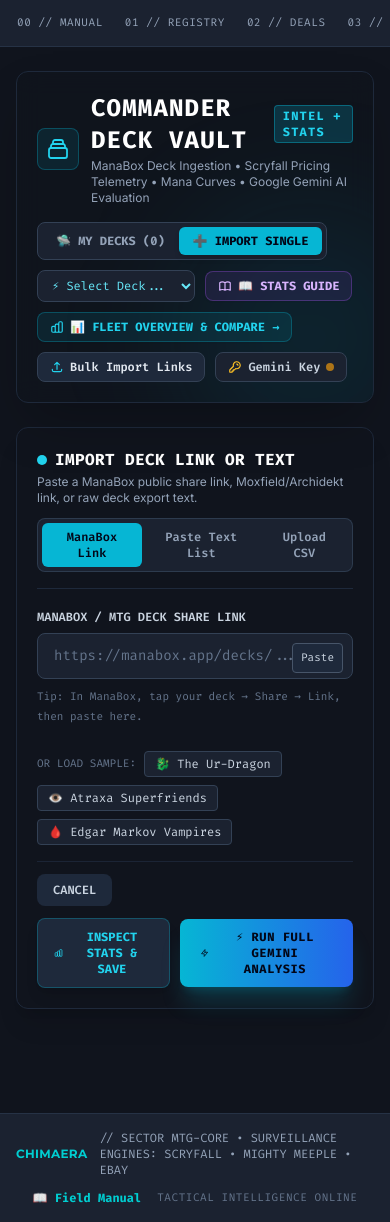
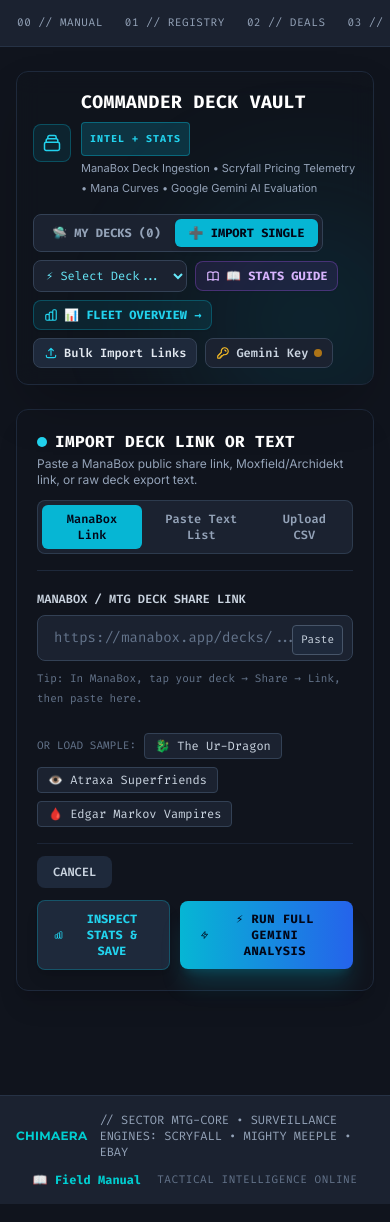
Before and after one commit to jpmclaug/Chimaera, a Flask app: page /deck-analyzer in a window 390 px wide; the page is wider, and only the part inside the window is pictured. Shown: the part 57-1279 px from the top of that part. Run offline with Flask 3, Linux system fonts and the light colour scheme; the visitor is signed in with stand-in values (Sample User, id 1); data that the repository does not hold is empty; some libraries are stand-ins or nearby versions.

Commit message:
fix(mobile): resolve inspector tab nesting, fix data visibility and eliminate header horizontal overflow

```diff
--- a/templates/base.html
+++ b/templates/base.html
@@ -1,5 +1,5 @@
 <!DOCTYPE html>
-<html lang="en" class="dark">
+<html lang="en" class="dark overflow-x-hidden">
 <head>
     <meta charset="UTF-8">
     <meta name="viewport" content="width=device-width, initial-scale=1.0">
@@ -56,7 +56,7 @@
     </script>
     <link rel="stylesheet" href="{{ url_for('static', filename='css/custom.css') }}">
 </head>
-<body class="bg-[#10141D] text-[#F1F5F9] min-h-screen flex flex-col font-sans text-sm antialiased selection:bg-[#DC143C] selection:text-white">
+<body class="bg-[#10141D] text-[#F1F5F9] min-h-screen flex flex-col font-sans text-sm antialiased selection:bg-[#DC143C] selection:text-white overflow-x-hidden">
 
     <!-- Top Tactical Navigation -->
     <nav class="bg-[#1B2230] border-b border-[#263245] sticky top-0 z-40">
@@ -279,7 +279,7 @@
     {% endif %}
 
     <!-- Main Container -->
-    <main class="flex-1 max-w-7xl w-full mx-auto px-4 sm:px-6 lg:px-8 py-6">
+    <main class="flex-1 max-w-7xl w-full mx-auto px-4 sm:px-6 lg:px-8 py-6 min-w-0">
         {% block content %}{% endblock %}
     </main>
 
--- a/templates/deck_analyzer.html
+++ b/templates/deck_analyzer.html
@@ -7,33 +7,33 @@
 <div class="max-w-7xl mx-auto space-y-6 pb-20">
 
     <!-- Top Tactical Header HUD -->
-    <div class="bg-[#10141D]/90 border border-slate-800 rounded-xl p-5 md:p-6 backdrop-blur-md shadow-2xl relative overflow-hidden">
+    <div class="bg-[#10141D]/90 border border-slate-800 rounded-xl p-4 sm:p-5 md:p-6 backdrop-blur-md shadow-2xl relative overflow-hidden">
         <div class="absolute -right-16 -bottom-16 w-64 h-64 bg-cyan-500/10 rounded-full blur-3xl pointer-events-none"></div>
         <div class="flex flex-col md:flex-row md:items-center justify-between gap-4 relative z-10">
             <div>
-                <div class="flex items-center space-x-3">
-                    <span class="inline-flex items-center justify-center p-2 rounded-lg bg-cyan-500/10 border border-cyan-500/30 text-cyan-400">
-                        <svg class="w-6 h-6" fill="none" stroke="currentColor" viewBox="0 0 24 24">
+                <div class="flex items-center space-x-2.5 sm:space-x-3">
+                    <span class="inline-flex items-center justify-center p-2 rounded-lg bg-cyan-500/10 border border-cyan-500/30 text-cyan-400 flex-shrink-0">
+                        <svg class="w-5 h-5 sm:w-6 sm:h-6" fill="none" stroke="currentColor" viewBox="0 0 24 24">
                             <path stroke-linecap="round" stroke-linejoin="round" stroke-width="1.8" d="M19 11H5m14 0a2 2 0 012 2v6a2 2 0 01-2 2H5a2 2 0 01-2-2v-6a2 2 0 012-2m14 0V9a2 2 0 00-2-2M5 11V9a2 2 0 012-2m0 0V5a2 2 0 012-2h6a2 2 0 012 2v2M7 7h10" />
                         </svg>
                     </span>
-                    <div>
-                        <h1 class="text-2xl md:text-3xl font-black text-white tracking-wider uppercase font-mono flex items-center gap-2">
-                            Commander Deck Vault
-                            <span class="text-xs px-2 py-0.5 rounded bg-cyan-500/20 text-cyan-400 border border-cyan-500/40 font-mono font-bold tracking-widest uppercase">Intel + Stats</span>
+                    <div class="min-w-0">
+                        <h1 class="text-lg sm:text-2xl md:text-3xl font-black text-white tracking-wide sm:tracking-wider uppercase font-mono flex flex-wrap items-center gap-1.5 sm:gap-2">
+                            <span>Commander Deck Vault</span>
+                            <span class="text-[10px] sm:text-xs px-2 py-0.5 rounded bg-cyan-500/20 text-cyan-400 border border-cyan-500/40 font-mono font-bold tracking-widest uppercase">Intel + Stats</span>
                         </h1>
-                        <p class="text-xs text-slate-400 mt-0.5">ManaBox Deck Ingestion &bull; Scryfall Pricing Telemetry &bull; Mana Curves &bull; Google Gemini AI Evaluation</p>
+                        <p class="text-[11px] sm:text-xs text-slate-400 mt-0.5 break-words">ManaBox Deck Ingestion &bull; Scryfall Pricing Telemetry &bull; Mana Curves &bull; Google Gemini AI Evaluation</p>
                     </div>
                 </div>
             </div>
 
             <!-- View Switcher & Action Controls -->
-            <div class="flex flex-wrap items-center gap-2.5">
+            <div class="flex flex-wrap items-center gap-2">
                 <div class="bg-[#1B2230] p-1 rounded-lg border border-slate-700 flex items-center">
-                    <button id="viewVaultBtn" onclick="switchMainView('vault')" class="px-3.5 py-1.5 rounded-md text-xs font-mono font-bold uppercase transition-all bg-cyan-500 text-slate-950 shadow-md cursor-pointer">
+                    <button id="viewVaultBtn" onclick="switchMainView('vault')" class="px-3 py-1.5 rounded-md text-xs font-mono font-bold uppercase transition-all bg-cyan-500 text-slate-950 shadow-md cursor-pointer">
                         🛸 My Decks (<span id="savedDecksCount">{{ recent_decks|length }}</span>)
                     </button>
-                    <button id="viewIngestBtn" onclick="switchMainView('ingest')" class="px-3.5 py-1.5 rounded-md text-xs font-mono font-bold uppercase transition-all text-slate-400 hover:text-white cursor-pointer">
+                    <button id="viewIngestBtn" onclick="switchMainView('ingest')" class="px-3 py-1.5 rounded-md text-xs font-mono font-bold uppercase transition-all text-slate-400 hover:text-white cursor-pointer">
                         ➕ Import Single
                     </button>
                 </div>
@@ -41,7 +41,7 @@
                 <!-- Quick Deck Selector -->
                 <div class="relative flex items-center">
                     <select id="quickDeckSelect" onchange="if(this.value) loadSavedDeckIntoInspector(this.value)"
-                            class="bg-[#1B2230] hover:bg-slate-800 border border-slate-700 hover:border-cyan-500/50 focus:border-cyan-400 rounded-lg px-2.5 py-1.5 text-xs text-cyan-300 font-mono transition cursor-pointer max-w-[210px] truncate"
+                            class="bg-[#1B2230] hover:bg-slate-800 border border-slate-700 hover:border-cyan-500/50 focus:border-cyan-400 rounded-lg px-2 sm:px-2.5 py-1.5 text-xs text-cyan-300 font-mono transition cursor-pointer max-w-[170px] sm:max-w-[210px] truncate"
                             title="Quick Switch Deck">
                         <option value="">⚡ Quick Select Deck...</option>
                         {% for d in recent_decks %}
@@ -50,29 +50,29 @@
                     </select>
                 </div>
 
-                <a href="/system-overview#commander-stats" class="px-3 py-1.5 rounded-lg bg-purple-500/10 hover:bg-purple-500 text-purple-300 hover:text-slate-950 border border-purple-500/30 text-xs font-mono font-bold uppercase flex items-center space-x-1.5 transition shadow-sm" title="View Commander Statistical Telemetry & EDH Analytics Field Manual">
-                    <svg class="w-3.5 h-3.5 text-current" fill="none" stroke="currentColor" viewBox="0 0 24 24">
+                <a href="/system-overview#commander-stats" class="px-2.5 sm:px-3 py-1.5 rounded-lg bg-purple-500/10 hover:bg-purple-500 text-purple-300 hover:text-slate-950 border border-purple-500/30 text-xs font-mono font-bold uppercase flex items-center space-x-1.5 transition shadow-sm" title="View Commander Statistical Telemetry & EDH Analytics Field Manual">
+                    <svg class="w-3.5 h-3.5 text-current flex-shrink-0" fill="none" stroke="currentColor" viewBox="0 0 24 24">
                         <path stroke-linecap="round" stroke-linejoin="round" stroke-width="2" d="M12 6.253v13m0-13C10.832 5.477 9.246 5 7.5 5S4.168 5.477 3 6.253v13C4.168 18.477 5.754 18 7.5 18s3.332.477 4.5 1.253m0-13C13.168 5.477 14.754 5 16.5 5c1.747 0 3.332.477 4.5 1.253v13C19.832 18.477 18.247 18 16.5 18c-1.746 0-3.332.477-4.5 1.253"></path>
                     </svg>
                     <span>📖 Stats Guide</span>
                 </a>
 
-                <a href="/deck-overview" class="px-3 py-1.5 rounded-lg bg-cyan-500/10 hover:bg-cyan-500 text-cyan-400 hover:text-slate-950 border border-cyan-500/30 text-xs font-mono font-bold uppercase flex items-center space-x-1.5 transition shadow-sm" title="View Fleet Overview & Head-to-Head Comparison">
-                    <svg class="w-3.5 h-3.5 text-current" fill="none" stroke="currentColor" viewBox="0 0 24 24">
+                <a href="/deck-overview" class="px-2.5 sm:px-3 py-1.5 rounded-lg bg-cyan-500/10 hover:bg-cyan-500 text-cyan-400 hover:text-slate-950 border border-cyan-500/30 text-xs font-mono font-bold uppercase flex items-center space-x-1.5 transition shadow-sm" title="View Fleet Overview & Head-to-Head Comparison">
+                    <svg class="w-3.5 h-3.5 text-current flex-shrink-0" fill="none" stroke="currentColor" viewBox="0 0 24 24">
                         <path stroke-linecap="round" stroke-linejoin="round" stroke-width="2" d="M9 19v-6a2 2 0 00-2-2H5a2 2 0 00-2 2v6a2 2 0 002 2h2a2 2 0 002-2zm0 0V9a2 2 0 012-2h2a2 2 0 012 2v10m-6 0a2 2 0 002 2h2a2 2 0 002-2m0 0V5a2 2 0 012-2h2a2 2 0 012 2v14a2 2 0 01-2 2h-2a2 2 0 01-2-2z" />
                     </svg>
-                    <span>📊 Fleet Overview & Compare &rarr;</span>
+                    <span>📊 Fleet Overview &rarr;</span>
                 </a>
 
-                <button onclick="openBulkImportModal()" class="px-3 py-1.5 rounded-lg bg-slate-800 hover:bg-slate-700 border border-slate-700 text-slate-200 text-xs font-mono font-semibold flex items-center space-x-1.5 transition">
-                    <svg class="w-3.5 h-3.5 text-cyan-400" fill="none" stroke="currentColor" viewBox="0 0 24 24">
+                <button onclick="openBulkImportModal()" class="px-2.5 sm:px-3 py-1.5 rounded-lg bg-slate-800 hover:bg-slate-700 border border-slate-700 text-slate-200 text-xs font-mono font-semibold flex items-center space-x-1.5 transition">
+                    <svg class="w-3.5 h-3.5 text-cyan-400 flex-shrink-0" fill="none" stroke="currentColor" viewBox="0 0 24 24">
                         <path stroke-linecap="round" stroke-linejoin="round" stroke-width="2" d="M4 16v1a3 3 0 003 3h10a3 3 0 003-3v-1m-4-8l-4-4m0 0L8 8m4-4v12" />
                     </svg>
                     <span>Bulk Import Links</span>
                 </button>
 
-                <button onclick="openApiKeyModal()" class="px-3 py-1.5 rounded-lg bg-[#1B2230] hover:bg-slate-800 border border-slate-700 text-slate-300 text-xs font-mono font-semibold flex items-center space-x-1.5 transition">
-                    <svg class="w-3.5 h-3.5 text-amber-400" fill="none" stroke="currentColor" viewBox="0 0 24 24">
+                <button onclick="openApiKeyModal()" class="px-2.5 sm:px-3 py-1.5 rounded-lg bg-[#1B2230] hover:bg-slate-800 border border-slate-700 text-slate-300 text-xs font-mono font-semibold flex items-center space-x-1.5 transition">
+                    <svg class="w-3.5 h-3.5 text-amber-400 flex-shrink-0" fill="none" stroke="currentColor" viewBox="0 0 24 24">
                         <path stroke-linecap="round" stroke-linejoin="round" stroke-width="2" d="M15 7a2 2 0 012 2m4 0a6 6 0 01-7.743 5.743L11 17H9v2H7v2H4a1 1 0 01-1-1v-2.586a1 1 0 01.293-.707l5.964-5.964A6 6 0 1121 9z" />
                     </svg>
                     <span>Gemini Key</span>
@@ -261,46 +261,46 @@
                     <!-- 6 Stat Cards Grid (3 columns on mobile, 6 columns on sm/md, flex row on lg) -->
                     <div class="grid grid-cols-3 sm:grid-cols-6 gap-2 w-full lg:w-auto">
                         <!-- Nonland AMV -->
-                        <div id="inspectorAmvContainer" class="bg-[#1B2230]/90 border border-slate-700/80 rounded-xl px-2.5 py-1.5 text-center min-w-[75px]">
+                        <div id="inspectorAmvContainer" class="bg-[#1B2230]/90 border border-slate-700/80 rounded-xl px-2 py-1.5 text-center min-w-0 flex-1 sm:flex-initial">
                             <span class="block text-[8px] sm:text-[9px] font-mono text-slate-400 uppercase">Nonland AMV</span>
                             <span id="inspectorAvgCmc" class="text-xs sm:text-sm font-black text-amber-400 font-mono">0.00</span>
                         </div>
 
                         <!-- Fast Ramp -->
-                        <div class="bg-[#1B2230]/90 border border-slate-700/80 rounded-xl px-2.5 py-1.5 text-center min-w-[70px]">
+                        <div class="bg-[#1B2230]/90 border border-slate-700/80 rounded-xl px-2 py-1.5 text-center min-w-0 flex-1 sm:flex-initial">
                             <span class="block text-[8px] sm:text-[9px] font-mono text-slate-400 uppercase">Fast Ramp</span>
                             <span id="inspectorFastRamp" class="text-xs sm:text-sm font-black text-emerald-400 font-mono">0</span>
                         </div>
 
                         <!-- Instant Speed % -->
-                        <div class="bg-[#1B2230]/90 border border-slate-700/80 rounded-xl px-2.5 py-1.5 text-center min-w-[70px]">
+                        <div class="bg-[#1B2230]/90 border border-slate-700/80 rounded-xl px-2 py-1.5 text-center min-w-0 flex-1 sm:flex-initial">
                             <span class="block text-[8px] sm:text-[9px] font-mono text-slate-400 uppercase">Instant %</span>
                             <span id="inspectorInstantSpeed" class="text-xs sm:text-sm font-black text-cyan-400 font-mono">0%</span>
                         </div>
 
                         <!-- Tapland Penalty % -->
-                        <div class="bg-[#1B2230]/90 border border-slate-700/80 rounded-xl px-2.5 py-1.5 text-center min-w-[70px]">
+                        <div class="bg-[#1B2230]/90 border border-slate-700/80 rounded-xl px-2 py-1.5 text-center min-w-0 flex-1 sm:flex-initial">
                             <span class="block text-[8px] sm:text-[9px] font-mono text-slate-400 uppercase">Tapland %</span>
                             <span id="inspectorTaplandPenalty" class="text-xs sm:text-sm font-black text-rose-400 font-mono">0%</span>
                         </div>
 
                         <!-- Engines -->
-                        <div class="bg-[#1B2230]/90 border border-slate-700/80 rounded-xl px-2.5 py-1.5 text-center min-w-[70px]">
+                        <div class="bg-[#1B2230]/90 border border-slate-700/80 rounded-xl px-2 py-1.5 text-center min-w-0 flex-1 sm:flex-initial">
                             <span class="block text-[8px] sm:text-[9px] font-mono text-slate-400 uppercase">Engines</span>
                             <span id="inspectorEngineDraw" class="text-xs sm:text-sm font-black text-purple-400 font-mono">0</span>
                         </div>
 
                         <!-- Total Deck Value -->
-                        <div class="bg-[#1B2230]/90 border border-slate-700/80 rounded-xl px-2.5 py-1.5 text-center min-w-[75px]">
+                        <div class="bg-[#1B2230]/90 border border-slate-700/80 rounded-xl px-2 py-1.5 text-center min-w-0 flex-1 sm:flex-initial">
                             <span class="block text-[8px] sm:text-[9px] font-mono text-slate-400 uppercase">TCG Value</span>
                             <span id="inspectorTotalValue" class="text-xs sm:text-sm font-black text-emerald-400 font-mono">$0.00</span>
                         </div>
                     </div>
 
                     <!-- Action Buttons -->
-                    <div class="flex items-center gap-2 w-full lg:w-auto justify-between lg:justify-end pt-2 lg:pt-0 border-t lg:border-t-0 lg:border-l border-slate-800">
+                    <div class="flex flex-wrap items-center gap-2 w-full lg:w-auto justify-between sm:justify-start lg:justify-end pt-2 lg:pt-0 border-t lg:border-t-0 lg:border-l border-slate-800">
                         <select id="inspectorDeckSelect" onchange="if(this.value) loadSavedDeckIntoInspector(this.value)"
-                                class="flex-1 lg:flex-initial bg-[#10141D] hover:bg-slate-800 border border-cyan-500/40 focus:border-cyan-400 rounded-lg px-2.5 py-1.5 text-xs text-cyan-300 font-mono transition cursor-pointer max-w-[170px] sm:max-w-[200px] truncate"
+                                class="flex-1 sm:flex-initial bg-[#10141D] hover:bg-slate-800 border border-cyan-500/40 focus:border-cyan-400 rounded-lg px-2 sm:px-2.5 py-1.5 text-xs text-cyan-300 font-mono transition cursor-pointer min-w-0 max-w-[155px] sm:max-w-[200px] truncate"
                                 title="Switch Deck in Inspector">
                             <option value="">⚡ Switch Deck...</option>
                             {% for d in recent_decks %}
@@ -315,7 +315,7 @@
                             </svg>
                         </button>
 
-                        <button onclick="switchMainView('vault')" class="px-3 py-2 rounded-lg bg-slate-800 hover:bg-cyan-500 hover:text-slate-950 border border-slate-700 hover:border-cyan-500 text-slate-300 font-mono text-xs font-semibold uppercase transition cursor-pointer flex items-center gap-1 flex-shrink-0" title="Return to Deck Vault grid">
+                        <button onclick="switchMainView('vault')" class="px-2.5 sm:px-3 py-1.5 sm:py-2 rounded-lg bg-slate-800 hover:bg-cyan-500 hover:text-slate-950 border border-slate-700 hover:border-cyan-500 text-slate-300 font-mono text-xs font-semibold uppercase transition cursor-pointer flex items-center gap-1 flex-shrink-0" title="Return to Deck Vault grid">
                             <span>&larr;</span>
                             <span>All Decks</span>
                         </button>
@@ -349,7 +349,7 @@
                     <span class="text-sm md:text-base leading-none">⚡</span>
                     <span class="block md:hidden text-[10px] tracking-tight">AI Intel</span>
                     <span class="hidden md:inline whitespace-nowrap">Gemini AI Strategic Intel</span>
-                    <span id="aiTabBadge" class="text-[8px] md:text-[9px] px-1 md:px-1.5 py-0.2 rounded bg-amber-500/20 text-amber-400 border border-amber-500/30 font-mono">Ready</span>
+                    <span id="aiTabBadge" class="hidden sm:inline-block text-[8px] md:text-[9px] px-1 md:px-1.5 py-0.2 rounded bg-amber-500/20 text-amber-400 border border-amber-500/30 font-mono">Ready</span>
                 </button>
 
                 <!-- Tab 4: Tactical Upgrades -->
@@ -358,7 +358,7 @@
                     <span class="text-sm md:text-base leading-none">💎</span>
                     <span class="block md:hidden text-[10px] tracking-tight">Upgrades</span>
                     <span class="hidden md:inline whitespace-nowrap">Tactical Upgrades</span>
-                    <span id="upgradesTabBadge" class="text-[8px] md:text-[9px] px-1 md:px-1.5 py-0.2 rounded bg-emerald-500/20 text-emerald-400 border border-emerald-500/30 font-mono">Dual-Tier</span>
+                    <span id="upgradesTabBadge" class="hidden sm:inline-block text-[8px] md:text-[9px] px-1 md:px-1.5 py-0.2 rounded bg-emerald-500/20 text-emerald-400 border border-emerald-500/30 font-mono">Dual-Tier</span>
                 </button>
             </div>
         </div>
@@ -865,6 +865,7 @@
                     </div>
                 </div>
             </div>
+        </div>
         </div>
 
         <!-- ========================================================================= -->
@@ -1367,7 +1368,8 @@
 // Inspector Tabs
 let currentInspectorTab = 'stats';
 
-function switchInspectorTab(tab) {
+function switchInspectorTab(tab, options = {}) {
+    const { skipScroll = false } = options;
     currentInspectorTab = tab || 'stats';
     const tabs = ['stats', 'cards', 'ai', 'upgrades'];
     tabs.forEach(t => {
@@ -1386,12 +1388,16 @@
         }
     });
 
-    // If scrolled past the inspector tab bar, smoothly align scroll to sticky tab bar
-    const tabContainer = document.getElementById('inspectorTabBarContainer');
-    if (tabContainer) {
-        const rect = tabContainer.getBoundingClientRect();
-        if (rect.top < 64) {
-            tabContainer.scrollIntoView({ behavior: 'smooth', block: 'start' });
+    // Smoothly dock sticky tab bar below the top navigation bar so the user immediately sees the tab content
+    if (!skipScroll) {
+        const tabContainer = document.getElementById('inspectorTabBarContainer');
+        if (tabContainer) {
+            const navHeight = window.innerWidth >= 640 ? 64 : 56;
+            const containerTop = tabContainer.getBoundingClientRect().top + window.scrollY;
+            window.scrollTo({
+                top: Math.max(0, containerTop - navHeight - 6),
+                behavior: 'smooth'
+            });
         }
     }
 
@@ -1548,14 +1554,14 @@
 
     if (amvElem) {
         if (amv <= 2.8) {
-            amvElem.className = "text-sm font-black text-emerald-400 font-mono";
-            if (amvContainer) amvContainer.className = "bg-emerald-500/10 border border-emerald-500/40 rounded-xl px-3 py-1.5 text-center min-w-[85px]";
+            amvElem.className = "text-xs sm:text-sm font-black text-emerald-400 font-mono";
+            if (amvContainer) amvContainer.className = "bg-emerald-500/10 border border-emerald-500/40 rounded-xl px-2 py-1.5 text-center min-w-0 flex-1 sm:flex-initial";
         } else if (amv <= 3.4) {
-            amvElem.className = "text-sm font-black text-amber-400 font-mono";
-            if (amvContainer) amvContainer.className = "bg-amber-500/10 border border-amber-500/40 rounded-xl px-3 py-1.5 text-center min-w-[85px]";
+            amvElem.className = "text-xs sm:text-sm font-black text-amber-400 font-mono";
+            if (amvContainer) amvContainer.className = "bg-amber-500/10 border border-amber-500/40 rounded-xl px-2 py-1.5 text-center min-w-0 flex-1 sm:flex-initial";
         } else {
-            amvElem.className = "text-sm font-black text-rose-400 font-mono";
-            if (amvContainer) amvContainer.className = "bg-rose-500/10 border border-rose-500/40 rounded-xl px-3 py-1.5 text-center min-w-[85px]";
+            amvElem.className = "text-xs sm:text-sm font-black text-rose-400 font-mono";
+            if (amvContainer) amvContainer.className = "bg-rose-500/10 border border-rose-500/40 rounded-xl px-2 py-1.5 text-center min-w-0 flex-1 sm:flex-initial";
         }
     }
 
@@ -1646,9 +1652,9 @@
     // Render Full Card Table
     renderCardRegistryTable(cards);
     if (!keepCurrentTab) {
-        switchInspectorTab('stats');
+        switchInspectorTab('stats', { skipScroll: true });
     } else if (currentInspectorTab) {
-        switchInspectorTab(currentInspectorTab);
+        switchInspectorTab(currentInspectorTab, { skipScroll: true });
     }
 }
 
```
